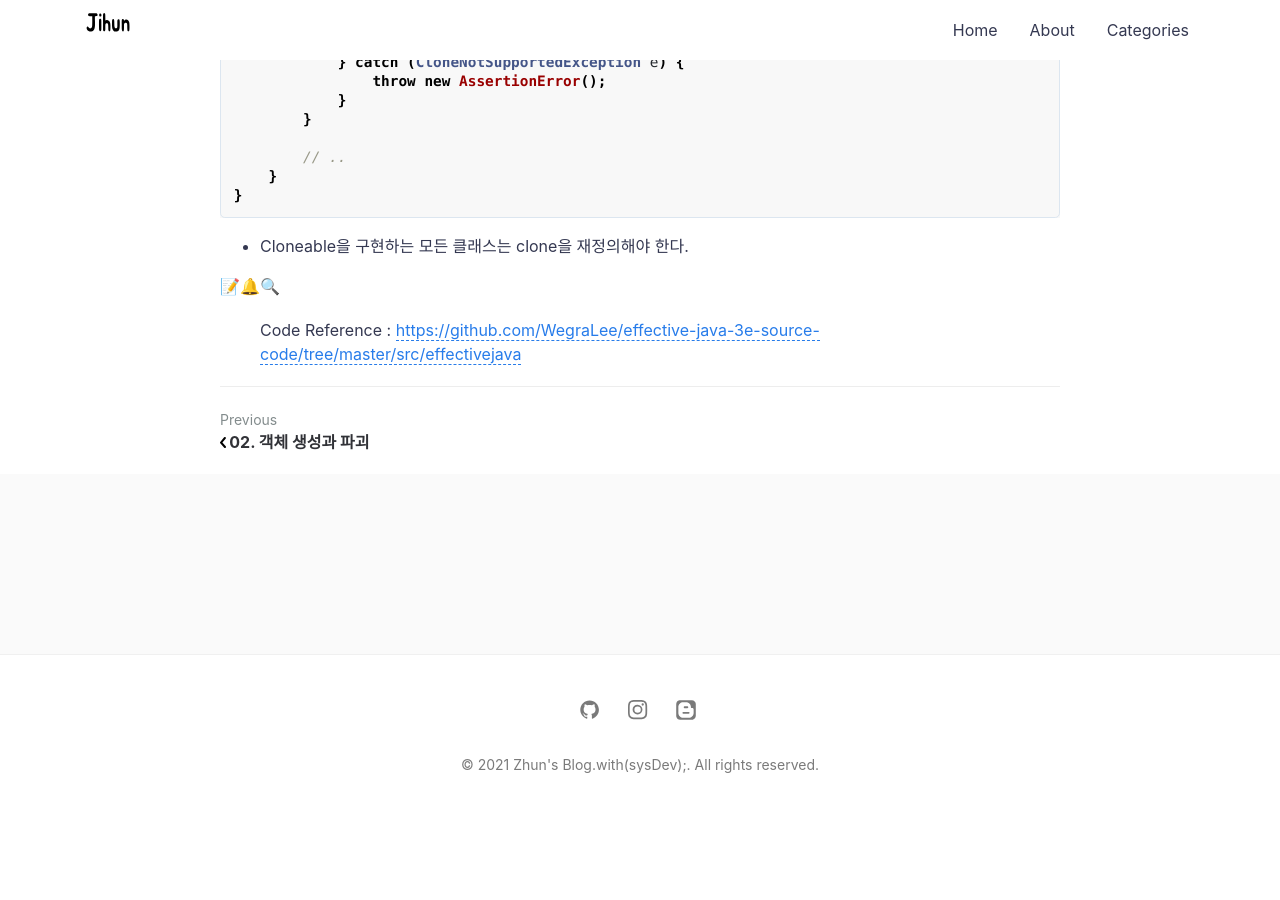
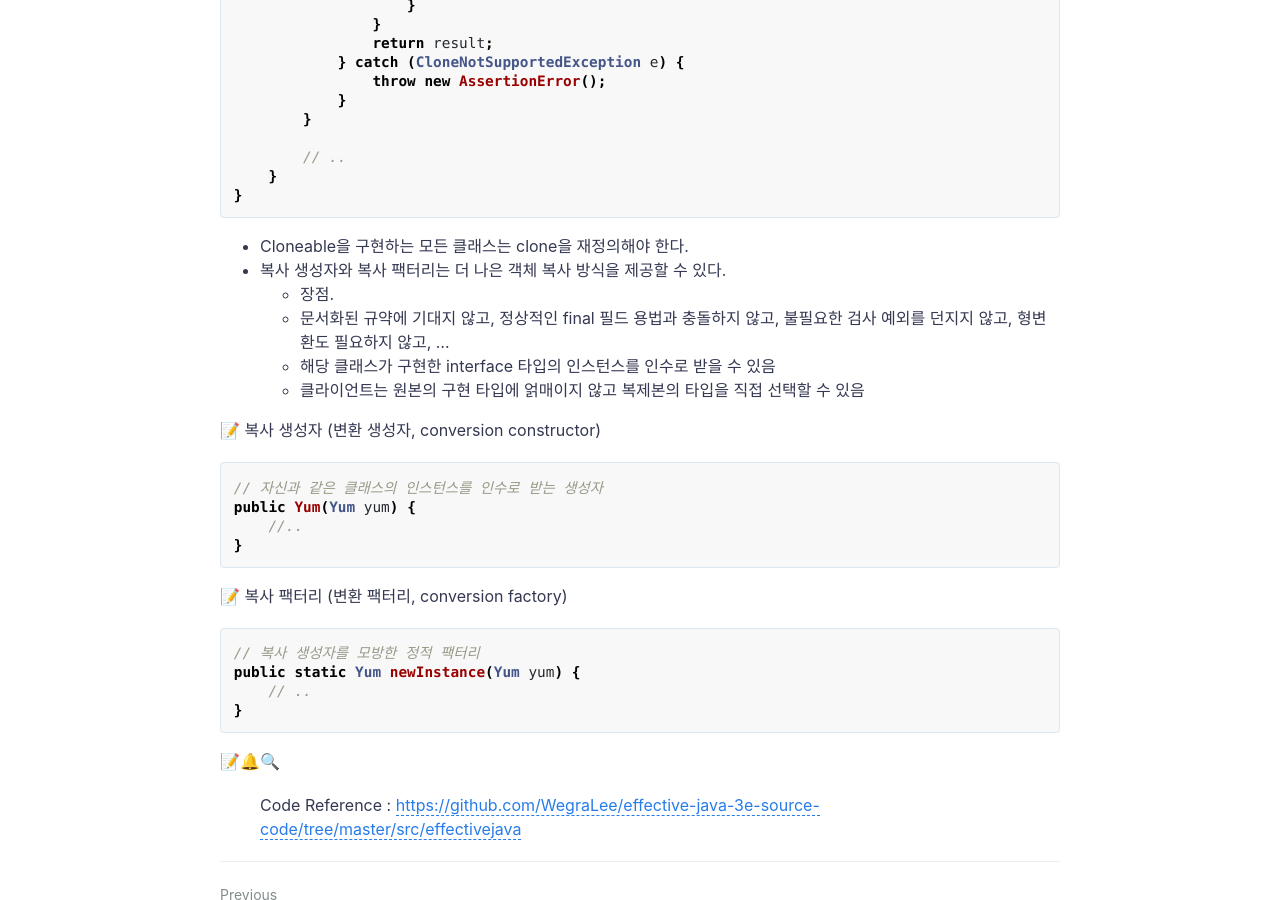
Before and after one commit to jihunparkme/jihunparkme.github.io, a Jekyll site: the page built from _posts/2021-03-15-모든_객체의_공통_메서드.md, in a window 1280 px wide and 900 px high, scrolled down 8778 px. Built offline with Jekyll 4.4.1, drawn with Linux system fonts in a browser that asks for light colours; comment, search, counter and statistics services are not loaded; before the commit the page ends 9598 px from its top, so only the background shows below that.

Commit message:
복사 생성자와 복사 팩터리

````diff
--- a/_posts/2021-03-15-모든_객체의_공통_메서드.md
+++ b/_posts/2021-03-15-모든_객체의_공통_메서드.md
@@ -411,6 +411,33 @@ public class HashTable implements Cloneable {
 ```
 
 - Cloneable을 구현하는 모든 클래스는 clone을 재정의해야 한다.
+- 복사 생성자와 복사 팩터리는 더 나은 객체 복사 방식을 제공할 수 있다.
+  - 장점.
+  - 문서화된 규약에 기대지 않고, 정상적인 final 필드 용법과 충돌하지 않고, 불필요한 검사 예외를 던지지 않고, 형변환도 필요하지 않고, ...
+  - 해당 클래스가 구현한 interface 타입의 인스턴스를 인수로 받을 수 있음
+  - 클라이언트는 원본의 구현 타입에 얽매이지 않고 복제본의 타입을 직접 선택할 수 있음
+
+📝 복사 생성자 (변환 생성자, conversion constructor)
+
+```java
+// 자신과 같은 클래스의 인스턴스를 인수로 받는 생성자
+public Yum(Yum yum) {
+    //..
+}
+```
+
+📝  복사 팩터리 (변환 팩터리, conversion factory)
+
+```java
+// 복사 생성자를 모방한 정적 팩터리
+public static Yum newInstance(Yum yum) {
+    // ..
+}
+```
+
+>
+
+
 
 
 
````
